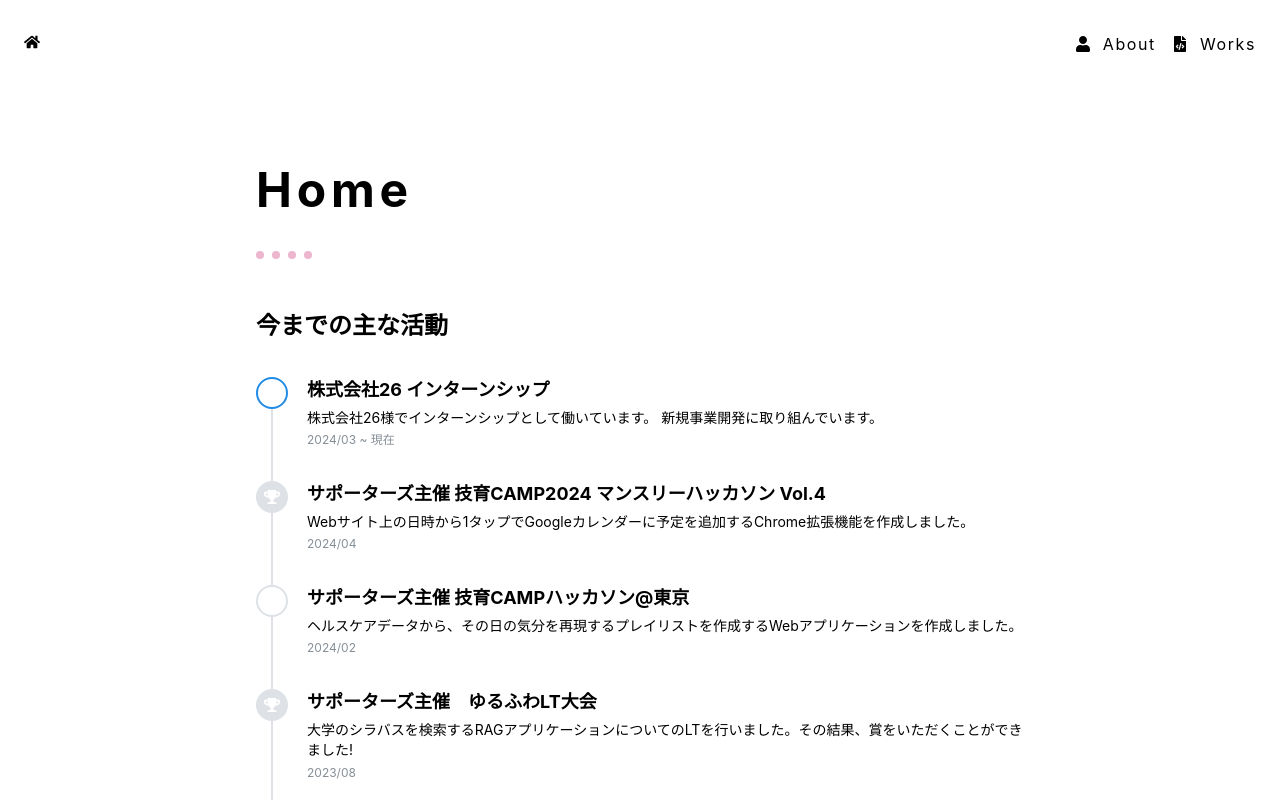
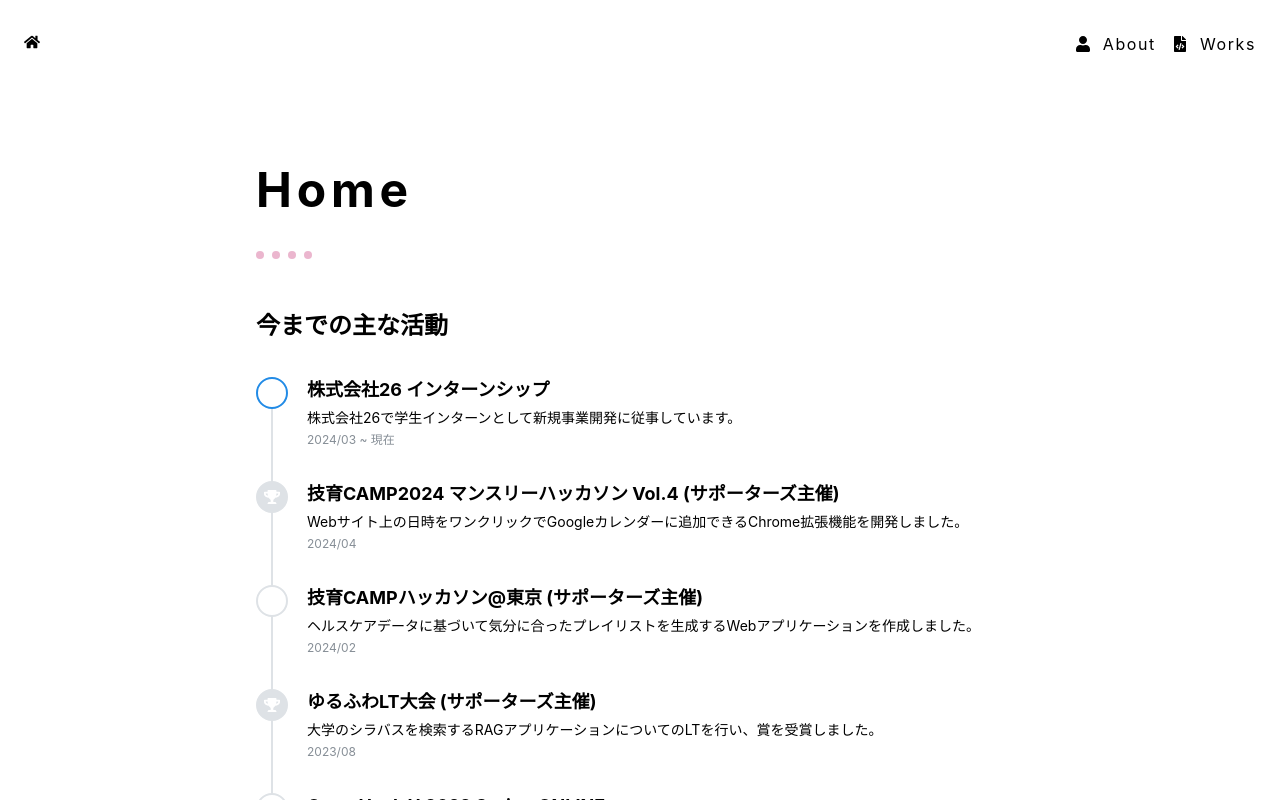
Before and after one commit to g-Ratie/portfolio, a Next.js app: page / in a window 1280 px wide. Shown: the top 800 px of the page. Built offline with nearby package versions, Linux system fonts and the light colour scheme.

Commit message:
fix: リライト

```diff
--- a/src/data/myactivity.ts
+++ b/src/data/myactivity.ts
@@ -2,27 +2,25 @@ const myActivity = {
   myactivity: [
     {
       title: '株式会社26 インターンシップ',
-      content:
-        '株式会社26様でインターンシップとして働いています。 新規事業開発に取り組んでいます。',
+      content: '株式会社26で学生インターンとして新規事業開発に従事しています。',
       date: '2024/03 ~ 現在',
     },
     {
-      title: 'サポーターズ主催 技育CAMP2024 マンスリーハッカソン Vol.4',
+      title: '技育CAMP2024 マンスリーハッカソン Vol.4 (サポーターズ主催)',
       content:
-        'Webサイト上の日時から1タップでGoogleカレンダーに予定を追加するChrome拡張機能を作成しました。',
+        'Webサイト上の日時をワンクリックでGoogleカレンダーに追加できるChrome拡張機能を開発しました。',
       date: '2024/04',
       isprize: true,
     },
     {
-      title: 'サポーターズ主催 技育CAMPハッカソン@東京',
+      title: '技育CAMPハッカソン@東京 (サポーターズ主催)',
       content:
-        'ヘルスケアデータから、その日の気分を再現するプレイリストを作成するWebアプリケーションを作成しました。',
+        'ヘルスケアデータに基づいて気分に合ったプレイリストを生成するWebアプリケーションを作成しました。',
       date: '2024/02',
     },
     {
-      title: 'サポーターズ主催　ゆるふわLT大会',
-      content:
-        '大学のシラバスを検索するRAGアプリケーションについてのLTを行いました。その結果、賞をいただくことができました!',
+      title: 'ゆるふわLT大会 (サポーターズ主催)',
+      content: '大学のシラバスを検索するRAGアプリケーションについてのLTを行い、賞を受賞しました。',
       date: '2023/08',
       isprize: true,
     },
@@ -41,7 +39,7 @@ const myActivity = {
     {
       title: '全国高校生マイプロジェクトアワード2020 関東Summit',
       content:
-        '自身が作ったオンライン授業をVR空間で行うアプリケーションをUnityで作成し、関東大会に出場しました。',
+        '自身が作ったオンライン授業をVR空間で行うアプリケーションをUnityで作成し、県代表として関東大会に出場しました。',
       date: '2021/02',
     },
   ],
```
